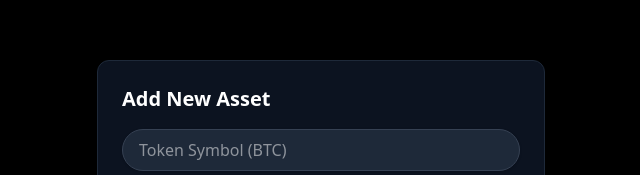
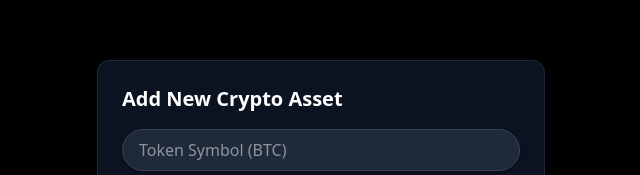
Before and after one commit to yannvr/crypto-portfolio-tracker, a React (Vite) app: page /add in a window 1280 px wide. Shown: the part 215-390 px from the top of the page, without its empty margins (319-959 px from the left). Built offline with nearby package versions, Linux system fonts and the light colour scheme.

Commit message:
refactor: rename asset selector variable for consistency

```diff
--- a/src/hooks/usePortfolioStore.ts
+++ b/src/hooks/usePortfolioStore.ts
@@ -12,14 +12,13 @@ interface PortfolioState {
   addAsset: (asset: Asset) => void;
   removeAsset: (id: number) => void;
   editAsset: (updatedAsset: Asset) => void;
+  selectAsset: (id?: string) => Asset | undefined;
 }
 
 const usePortfolioStore = create<PortfolioState>()(
   persist<PortfolioState>(
-    (set) => ({
+    (set, get) => ({
       assets: [
-        { id: 6, symbol: 'DOT', quantity: 100 },
-        { id: 7, symbol: 'BNB', quantity: 20 },
       ],
       addAsset: asset => set(state => ({ assets: [...state.assets, asset] })),
       removeAsset: id =>
@@ -30,10 +29,10 @@ const usePortfolioStore = create<PortfolioState>()(
         set(state => ({
           assets: state.assets.map(asset => (asset.id === updatedAsset.id ? updatedAsset : asset)),
         })),
+        selectAsset: id => id ? get().assets.find(asset => asset.id === Number(id)) : undefined,
     }),
     {
       name: 'portfolio-storage', // name of the item in the storage (must be unique)
-      getStorage: () => localStorage, // (optional) by default, 'localStorage' is used
     },
   ),
 );
--- a/src/pages/AddEditHolding.tsx
+++ b/src/pages/AddEditHolding.tsx
@@ -1,18 +1,18 @@
-import React, { useState, useCallback, useEffect } from 'react';
-import { useParams, useNavigate } from 'react-router-dom';
-import usePortfolioStore from '../hooks/usePortfolioStore';
-import TextInput from '../components/ui/TextInput';
-import NumberInput from '../components/ui/NumberInput';
+import { useCallback, useEffect, useState } from 'react';
+import { useNavigate, useParams } from 'react-router-dom';
 import Button from '../components/ui/Button';
 import ErrorMessage from '../components/ui/ErrorMessage';
+import NumberInput from '../components/ui/NumberInput';
+import TextInput from '../components/ui/TextInput';
+import usePortfolioStore from '../hooks/usePortfolioStore';
 
 export default function AddEditHolding() {
   const { id } = useParams();
   const navigate = useNavigate();
-  const { assets, addAsset, editAsset, removeAsset } = usePortfolioStore();
-  const editingAsset = assets.find((asset) => asset.id === Number(id));
+  const { addAsset, editAsset, removeAsset, selectAsset} = usePortfolioStore();
   const [form, setForm] = useState({ symbol: '', quantity: '' });
   const [errors, setErrors] = useState<Record<string, string>>({});
+  const editingAsset = selectAsset(id);
 
   useEffect(() => {
     if (editingAsset) {
@@ -58,23 +58,24 @@ export default function AddEditHolding() {
   return (
     <div className="min-h-screen bg-black text-white flex justify-center items-center">
       <div className="w-full max-w-md bg-gray-900/80 border border-gray-800 rounded-xl p-6 shadow-lg backdrop-blur-md">
-        <h2 className="text-xl font-bold text-white mb-4">{editingAsset ? 'Edit Asset' : 'Add New Asset'}</h2>
+        <h2 className="text-xl font-bold text-white mb-4">{editingAsset ? 'Edit Asset' : 'Add New Crypto Asset'}</h2>
 
         <TextInput
           value={form.symbol}
-          onChange={(e) => setForm({ ...form, symbol: e.target.value })}
+          onChange={e => setForm({ ...form, symbol: e.target.value })}
           placeholder="Token Symbol (BTC)"
         />
         {errors.symbol && <ErrorMessage message={errors.symbol} />}
 
         <NumberInput
           value={form.quantity}
-          onChange={(e) => setForm({ ...form, quantity: e.target.value })}
+          onChange={e => setForm({ ...form, quantity: e.target.value })}
           placeholder="Quantity"
         />
         {errors.quantity && <ErrorMessage message={errors.quantity} />}
 
         <div className="flex justify-between items-center mt-4">
+          <div className="flex gap-4">
             <Button onClick={() => navigate('/')} secondary>
               Cancel
             </Button>
@@ -83,12 +84,9 @@ export default function AddEditHolding() {
                 Delete
               </Button>
             )}
-          <Button onClick={handleAddOrEditAsset}>
-            {editingAsset ? 'Save' : 'Add'}
-          </Button>
           </div>
-
-
+          <Button onClick={handleAddOrEditAsset}>{editingAsset ? 'Save' : 'Add'}</Button>
+        </div>
       </div>
     </div>
   );
--- a/src/pages/Details.tsx
+++ b/src/pages/Details.tsx
@@ -1,12 +1,11 @@
-import React from 'react';
 import { useParams } from 'react-router-dom';
+import AssetDetails from '../components/AssetDetails';
 import usePortfolioStore from '../hooks/usePortfolioStore';
-import AssetDetails from '../components/AssetDetails';
 
 export default function Details() {
   const { id } = useParams();
-  const { assets } = usePortfolioStore();
-  const asset = assets.find((asset) => asset.id === Number(id));
+  const { selectAsset } = usePortfolioStore();
+  const asset = selectAsset(id);
 
   if (!asset) {
     return <div className="text-white text-center mt-10">Asset not found</div>;
```
Lines whose indentation alone changed are shown as unchanged.
